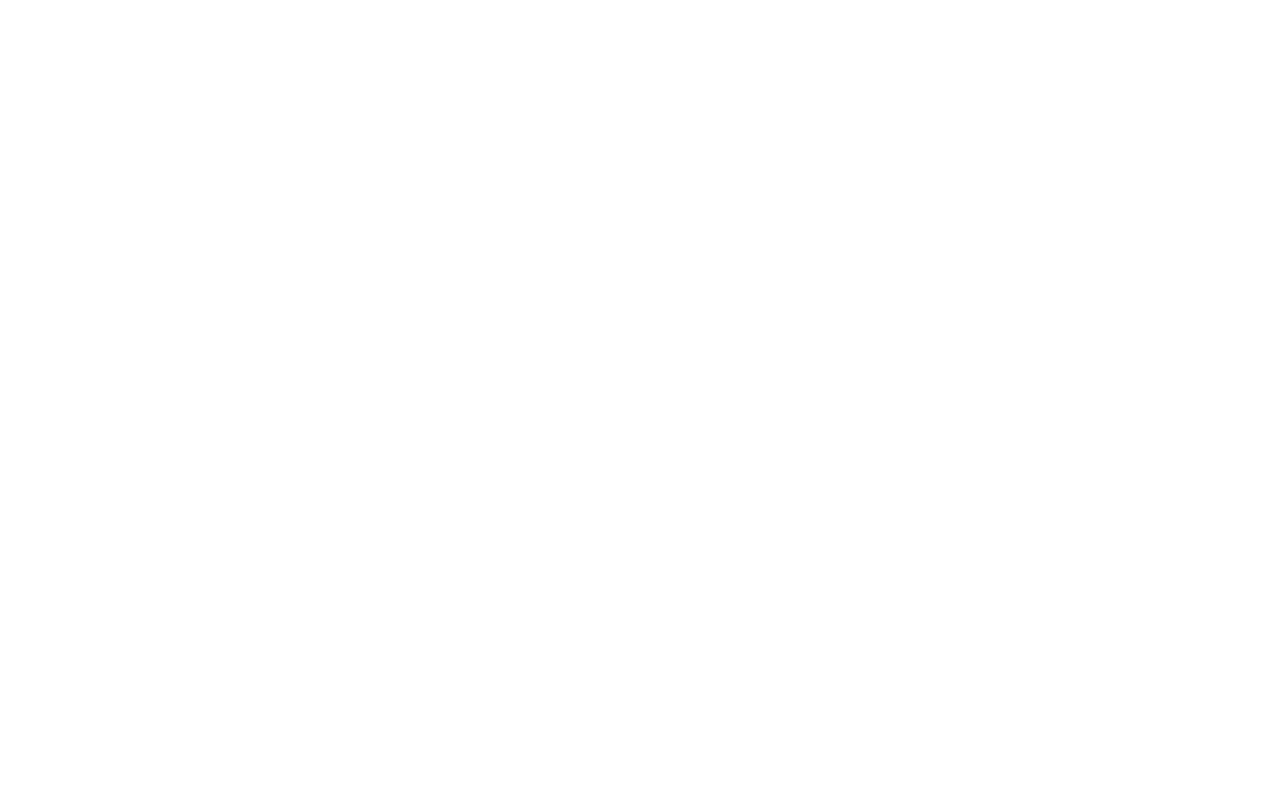
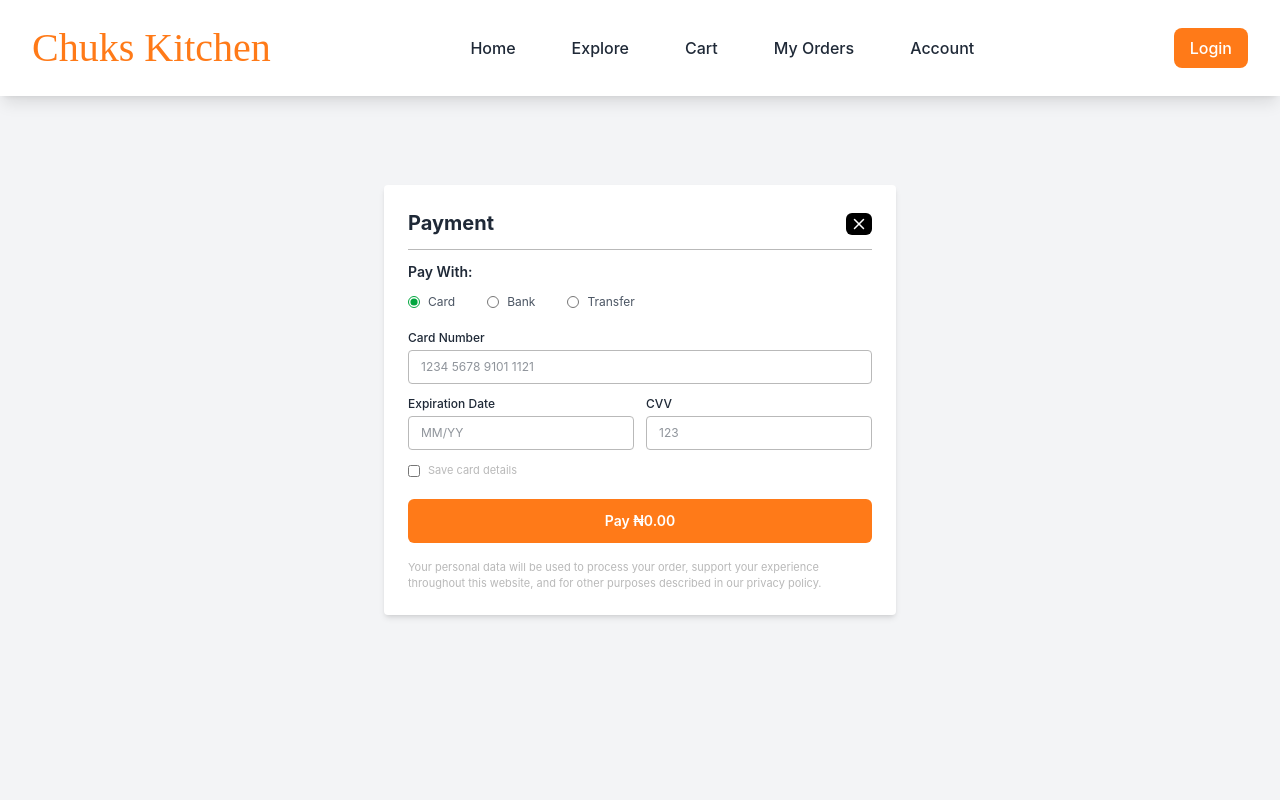
Before and after one commit to Rawweb/chuks-kitchen, a React (Vite) app: page /payment in a window 1280 px wide. Before the commit this address had no page. Shown: the top 800 px of the page. Built offline with nearby package versions, Linux system fonts and the light colour scheme; a web font is replaced by a local one.

Commit message:
implemented the account, order-confirmation and checkout page

```diff
--- a/src/App.jsx
+++ b/src/App.jsx
@@ -15,6 +15,9 @@ import SignIn from './pages/auth/SignIn';
 import SignUp from './pages/auth/SignUp';
 import Welcome from './pages/auth/Welcome';
 import Order from './pages/Order';
+import Payment from './pages/Payment';
+import Confirmed from './pages/Confirmed';
+import Account from './pages/Account';
 
 const ScrollToTop = () => {
   const { pathname } = useLocation();
@@ -38,6 +41,9 @@ const App = () => {
           <Route path="/food-details/:id" element={<FoodDetails />} />
           <Route path="/cart" element={<Cart />} />
           <Route path="/my-orders" element={<Order />} />
+          <Route path="/payment" element={<Payment />} />
+          <Route path="/confirmed" element={<Confirmed />} />
+          <Route path="/account" element={<Account />} />
         </Route>
 
         {/* Auth */}
--- a/src/pages/Account.jsx
+++ b/src/pages/Account.jsx
@@ -1,7 +1,53 @@
-import React from 'react';
+const Account = () => {
+  return (
+    <section className='min-h-screen flex items-center justify-center px-4'>
+      {/* Main card  */}
+      <div className='w-full max-w-lg bg-white rounded-sm p-4 sm:p-6 shadow-md'>
+        <h1 className='text-3xl font-bold text-charcoal'>Delivery Details</h1>
 
-const Account = () => {
-  return <div>Account</div>;
+        <div className='my-4 border-t border-muted-gray' />
+
+        {/* Saved address box */}
+        <div className='border border-muted-gray rounded-sm p-3'>
+          <div className='flex items-start justify-between gap-4'>
+            <p className='text-xs text-charcoal leading-5'>
+              Home: 123 Main Street, Victoria Island, Lagos
+              <br />
+              Apt 4B, Opposite Mega Plaza
+            </p>
+
+            <button type='button' className='text-xs text-primary-blue hover:text-soft-blue transition-colors whitespace-nowrap'>
+              Change Address
+            </button>
+          </div>
+        </div>
+
+        {/* Delivery time */}
+        <label className='mt-5 block md:text-xl font-semibold text-charcoal'>Delivery Time</label>
+        <input
+          type='text'
+          defaultValue='ASAP(30-25)'
+          className='mt-2 w-full border border-muted-gray rounded-sm px-3 py-3 text-sm outline-none focus:border-primary-orange'
+        />
+
+        {/* Delivery instruction */}
+        <label className='mt-5 block md:text-xl font-semibold text-charcoal'>Delivery Instructions (Optional)</label>
+        <textarea
+          rows={2}
+          defaultValue='E.g leave at the front of the door, knock twice....................'
+          className='mt-2 w-full resize-none border border-muted-gray rounded-sm px-3 py-3 text-sm outline-none focus:border-primary-orange'
+        />
+
+        {/* Contact details */}
+        <label className='mt-5 block md:text-xl font-semibold text-charcoal'>Contact Address</label>
+        <input
+          type='text'
+          defaultValue='+234 801 234 5678'
+          className='mt-2 w-full border border-muted-gray rounded-sm px-3 py-3 text-sm outline-none focus:border-primary-orange'
+        />
+      </div>
+    </section>
+  );
 };
 
 export default Account;
--- /dev/null
+++ b/src/pages/Confirmed.jsx
@@ -0,0 +1,54 @@
+import { Check } from 'lucide-react';
+import { Link } from 'react-router-dom';
+
+const Confirmed = () => {
+  return (
+    <section className='min-h-screen flex items-center justify-center px-4'>
+      {/* Main confirmation card */}
+      <div className='w-full max-w-lg bg-white rounded-sm p-6 sm:p-8 shadow-md text-center'>
+        {/* Success icon */}
+        <div className='mx-auto flex h-20 w-20 items-center justify-center rounded-full bg-green-700 text-white'>
+          <Check size={40} />
+        </div>
+
+        <p className='mt-4 text-lg font-semibold text-charcoal'>
+          Order Placed Successfully!
+        </p>
+        <p className='mt-1 text-sm text-dark-gray'>
+          Your delicious Chuks Kitchen meal is on its way!
+        </p>
+
+        {/* Soft divider dot like your design */}
+        <div className='mx-auto mt-8 h-4 w-4 rounded-full bg-green-100' />
+
+        <h2 className='mt-10 text-2xl font-bold text-charcoal'>
+          Order #123RGR231567Y Confirmed
+        </h2>
+
+        {/* Track order button goes to /account */}
+        <Link
+          to='/account'
+          className='mt-4 inline-flex w-full items-center justify-center rounded-md bg-primary-orange py-3 text-sm font-semibold text-white transition-colors hover:bg-soft-orange'
+        >
+          Track Order
+        </Link>
+
+        <button
+          type='button'
+          className='mt-4 text-sm text-muted-gray hover:text-dark-gray transition-colors'
+        >
+          Generate Receipt
+        </button>
+
+        <button
+          type='button'
+          className='mt-4 block w-full text-center text-primary-blue hover:text-soft-blue transition-colors'
+        >
+          Need help with your order?
+        </button>
+      </div>
+    </section>
+  );
+};
+
+export default Confirmed;
--- a/src/pages/Order.jsx
+++ b/src/pages/Order.jsx
@@ -1,3 +1,7 @@
+import { CreditCard, X } from 'lucide-react';
+import { useState } from 'react';
+import { Link, useNavigate } from 'react-router-dom';
+
 const orderSummary = [
   { label: 'Subtotal', extra: '₦9,200' },
   { label: 'Delivery Fee', extra: '₦500' },
@@ -6,9 +10,22 @@ const orderSummary = [
 ];
 
 const Order = () => {
+  const navigate = useNavigate();
+  const [activeTab, setActiveTab] = useState('delivery');
+
   return (
-    <section className='min-h-screen flex items-center justify-center px-4 pt-24'>
-      <div className='w-full max-w-lg bg-white rounded-sm p-4 sm:p-6 shadow-md'>
+    <section className='min-h-screen flex items-center justify-center px-4 pt-30 md:pt-0 pb-8 md:pb-0'>
+      <div className='relative w-full max-w-lg bg-white rounded-sm p-4 sm:p-6 shadow-md'>
+        {/* Top-right close button */}
+        <button
+          type='button'
+          onClick={() => navigate(-1)}
+          className='absolute top-8 right-6 bg-black px-1 py-0.5 rounded-md text-white hover:opacity-70 transition'
+          aria-label='Close order summary'
+        >
+          <X size={18} />
+        </button>
+
         <h1 className='text-xl md:text-2xl font-bold'>
           Order Summary
         </h1>
@@ -27,7 +44,7 @@ const Order = () => {
             type='button'
             className='px-4 bg-primary-orange hover:bg-soft-orange transition-colors text-white rounded-md whitespace-nowrap'
           >
-            Login
+            Add
           </button>
         </div>
 
@@ -52,14 +69,16 @@ const Order = () => {
 
         <div className='mt-4 grid grid-cols-2 overflow-hidden rounded-md'>
           <button
+            onClick={() => setActiveTab('delivery')}
             type='button'
-            className='bg-primary-orange hover:bg-soft-orange text-white py-3'
+            className={`transition-colors text-white py-3 ${activeTab === 'delivery' ? 'bg-primary-orange' : 'bg-muted-gray hover:bg-dark-gray'}`}
           >
             Delivery
           </button>
           <button
+            onClick={() => setActiveTab('pick-up')}
             type='button'
-            className='bg-muted-gray text-white py-3 transition-colors'
+            className={`transition-colors text-white py-3 ${activeTab === 'pick-up' ? 'bg-primary-orange' : 'bg-muted-gray hover:bg-dark-gray'}`}
           >
             Pick up
           </button>
@@ -75,12 +94,13 @@ const Order = () => {
           className='mt-2 w-full resize-none bg-white border border-muted-gray rounded-md p-3 text-base text-charcoal outline-none'
         />
 
-        <button
-          type='button'
-          className='mt-5 w-full bg-primary-orange hover:bg-soft-orange transition-colors text-white rounded-md py-3'
+        <Link
+          to='/payment'
+          className='inline-flex items-center gap-2 mt-5 w-full justify-center bg-primary-orange hover:bg-soft-orange py-4 text-white rounded-md shadow-md'
         >
-          Proceed to Checkout
-        </button>
+          <CreditCard size={20} />
+          Proceed to checkout
+        </Link>
       </div>
     </section>
   );
--- /dev/null
+++ b/src/pages/Payment.jsx
@@ -0,0 +1,105 @@
+import { X } from 'lucide-react';
+import { Link, useNavigate } from 'react-router-dom';
+
+const paymentOptions = ['Card', 'Bank', 'Transfer'];
+
+const Payment = () => {
+  const navigate = useNavigate();
+
+  return (
+    <section className='min-h-screen flex items-center justify-center px-4'>
+      {/* Card container */}
+      <div className='relative w-full max-w-lg bg-white rounded-sm p-4 sm:p-6 shadow-md'>
+        {/* Top-right close button */}
+        <button
+          type='button'
+          onClick={() => navigate(-1)}
+          className='absolute top-7 right-6 bg-black px-1 py-0.5 rounded-md text-white hover:opacity-70 transition'
+          aria-label='Close payment'
+        >
+          <X size={18} />
+        </button>
+
+        <h1 className='text-xl font-bold text-charcoal'>Payment</h1>
+
+        <div className='my-3 border-t border-muted-gray' />
+
+        {/* Payment method options */}
+        <h2 className='text-sm font-semibold text-charcoal'>Pay With:</h2>
+        <div className='mt-3 flex items-center gap-8 flex-wrap'>
+          {paymentOptions.map((option, index) => (
+            <label
+              key={option}
+              className='inline-flex items-center gap-2 text-xs text-dark-gray cursor-pointer'
+            >
+              <input
+                type='radio'
+                name='payment-method'
+                defaultChecked={index === 0}
+                className='h-3 w-3 accent-green-600'
+              />
+              <span>{option}</span>
+            </label>
+          ))}
+        </div>
+
+        {/* Card number input */}
+        <label className='mt-5 block text-xs font-medium text-charcoal'>
+          Card Number
+        </label>
+        <input
+          type='text'
+          placeholder='1234 5678 9101 1121'
+          className='mt-1 w-full border border-muted-gray rounded-sm px-3 py-2 text-xs outline-none focus:border-primary-orange'
+        />
+
+        {/* Expiration and CVV row */}
+        <div className='mt-3 grid grid-cols-2 gap-3'>
+          <div>
+            <label className='block text-xs font-medium text-charcoal'>
+              Expiration Date
+            </label>
+            <input
+              type='text'
+              placeholder='MM/YY'
+              className='mt-1 w-full border border-muted-gray rounded-sm px-3 py-2 text-xs outline-none focus:border-primary-orange'
+            />
+          </div>
+
+          <div>
+            <label className='block text-xs font-medium text-charcoal'>
+              CVV
+            </label>
+            <input
+              type='text'
+              placeholder='123'
+              className='mt-1 w-full border border-muted-gray rounded-sm px-3 py-2 text-xs outline-none focus:border-primary-orange'
+            />
+          </div>
+        </div>
+
+        {/* Save card details */}
+        <label className='mt-3 inline-flex items-center gap-2 text-[11px] text-muted-gray cursor-pointer'>
+          <input type='checkbox' className='h-3 w-3' />
+          <span>Save card details</span>
+        </label>
+
+        {/* Payment button */}
+        <Link
+          to='/confirmed'
+          className='mt-4 inline-flex w-full items-center justify-center bg-primary-orange hover:bg-soft-orange transition-colors text-white rounded-md py-3 text-sm font-semibold'
+        >
+          Pay &#8358;0.00
+        </Link>
+
+        <p className='mt-4 text-[11px] leading-4 text-muted-gray'>
+          Your personal data will be used to process your order,
+          support your experience throughout this website, and for
+          other purposes described in our privacy policy.
+        </p>
+      </div>
+    </section>
+  );
+};
+
+export default Payment;
--- a/src/pages/auth/SignIn.jsx
+++ b/src/pages/auth/SignIn.jsx
@@ -8,7 +8,7 @@ const SignIn = () => {
 
   return (
     <section className='min-h-screen bg-soft-gray'>
-      <div className='grid min-h-screen md:grid-cols-2'>
+      <div className='grid md:grid-cols-2'>
         {/* Desktop left panel */}
         <div className='relative hidden md:block'>
           <img
--- a/src/pages/auth/Welcome.jsx
+++ b/src/pages/auth/Welcome.jsx
@@ -11,8 +11,8 @@ const highlights = [
 
 const Welcome = () => {
   return (
-    <section className='bg-white'>
-      <div className='grid  md:grid-cols-[48%_52%]'>
+    <section className='min-h-screen bg-white'>
+      <div className='grid md:grid-cols-[48%_52%]'>
         {/* Left image panel */}
         <div className='relative h-72 md:h-auto p-6 md:p-0'>
           <img
```
Also changed, not shown: src/pages/Cart.jsx (+24 -44 lines).
